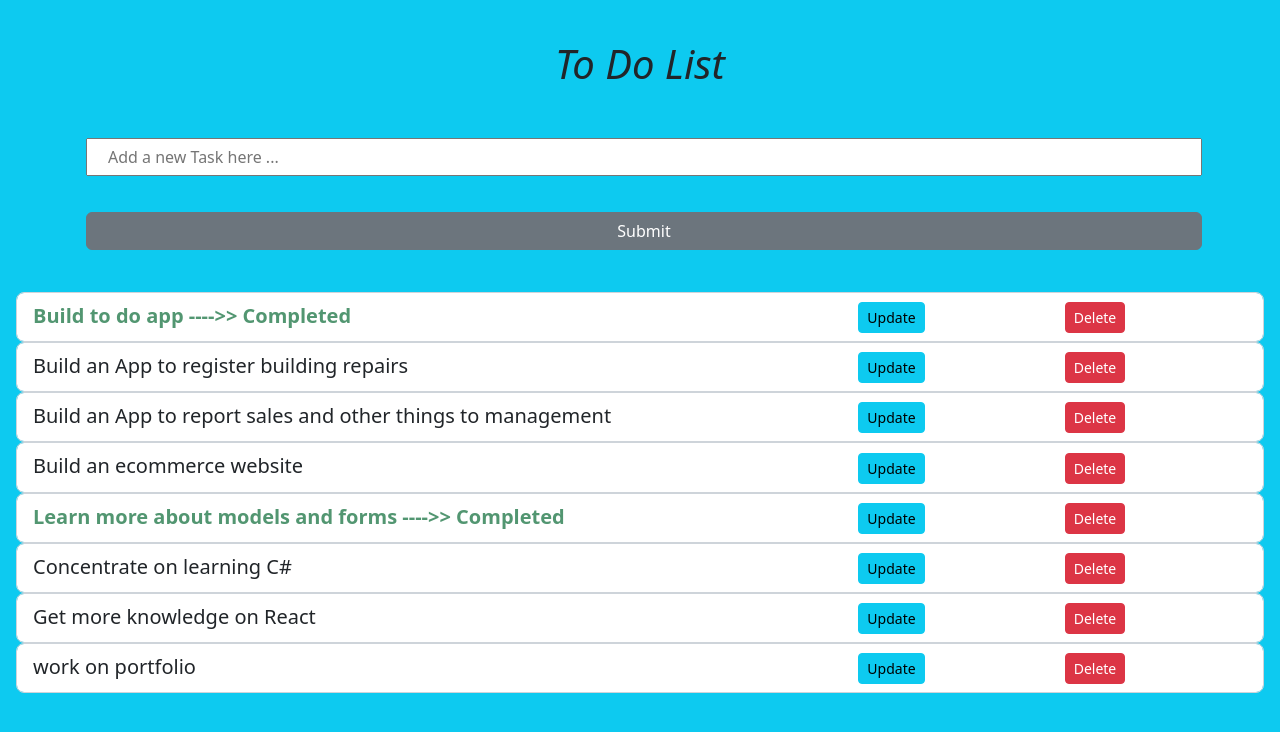
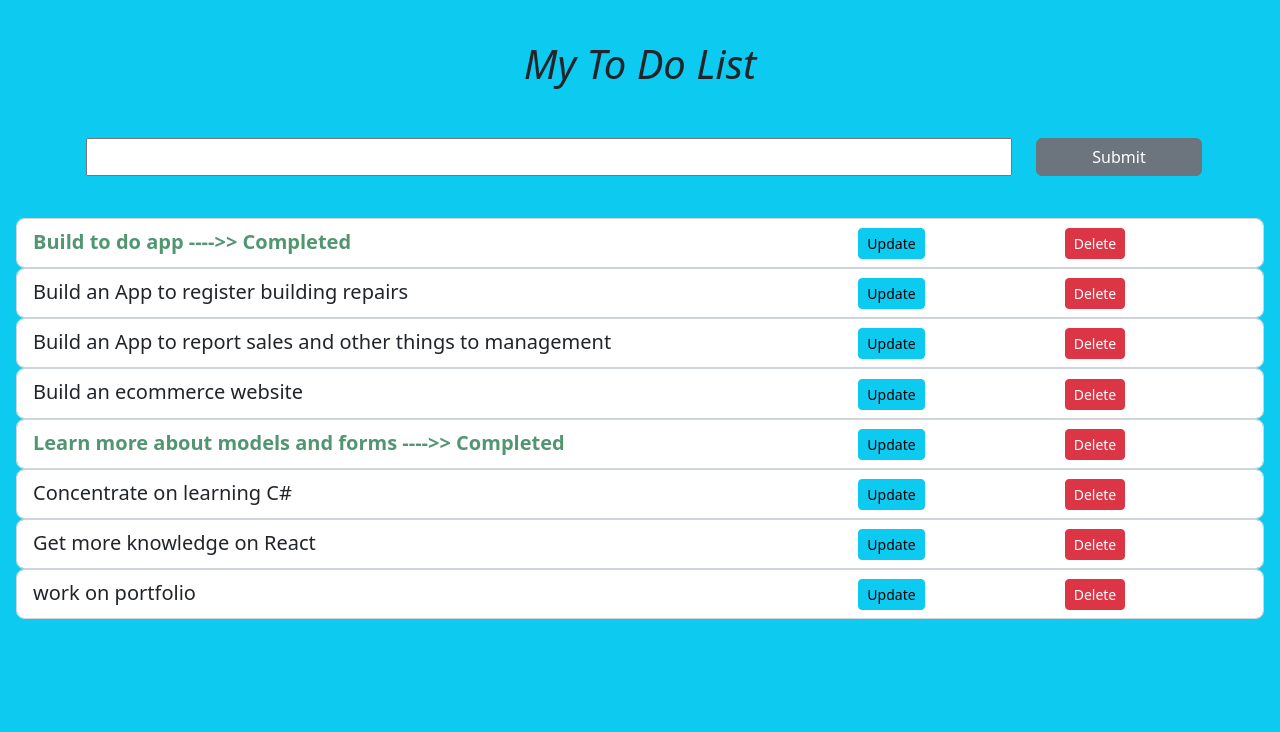
Before and after one commit to billyseel/todo, a Django app: page / in a window 1280 px wide. Shown: the top 732 px of the page. Run offline with Django 4.2, Linux system fonts and the light colour scheme; data comes from the database, SQL or seed files in the repository; some libraries are stand-ins or nearby versions.

Commit message:
Add code

```diff
--- a/app1/forms.py
+++ b/app1/forms.py
@@ -5,8 +5,10 @@ from . models import *
 
 class TaskForm(forms.ModelForm):
     title = forms.CharField(widget=forms.TextInput(
-        attrs={'placeholder': 'Add a new Task here ...'}))
+    ))
 
     class Meta:
         model = Task
         fields = '__all__'
+
+# attrs={'placeholder': 'Add a new Task here ...'}
--- a/app1/templates/index.html
+++ b/app1/templates/index.html
@@ -23,12 +23,12 @@
 <body class="bg-info p-3">
     <br>
     <div class="container text-center">
-        <h1><em>To Do List</em></h1>
+        <h1><em>My To Do List</em></h1>
     </div>
     <br>
     <div class="container text-center">
-        <div class="center-column">
-            <!-- <div class="col col-lg-10"> -->
+        <div class="row">
+            <div class="col col-lg-10">
                 <div>
                     <form method="POST" action="">
                         {% csrf_token %}
@@ -36,8 +36,7 @@
 
                 </div>
             </div>
-        <!-- <div class="col col-lg-2"> -->
-        <div class="center-column">
+            <div class="col col-lg-2">
                 <div class="d-grid gap-2">
 
                     <input class="btn btn-secondary" type="Submit" name="Create Task">
```
Lines whose indentation alone changed are shown as unchanged.
